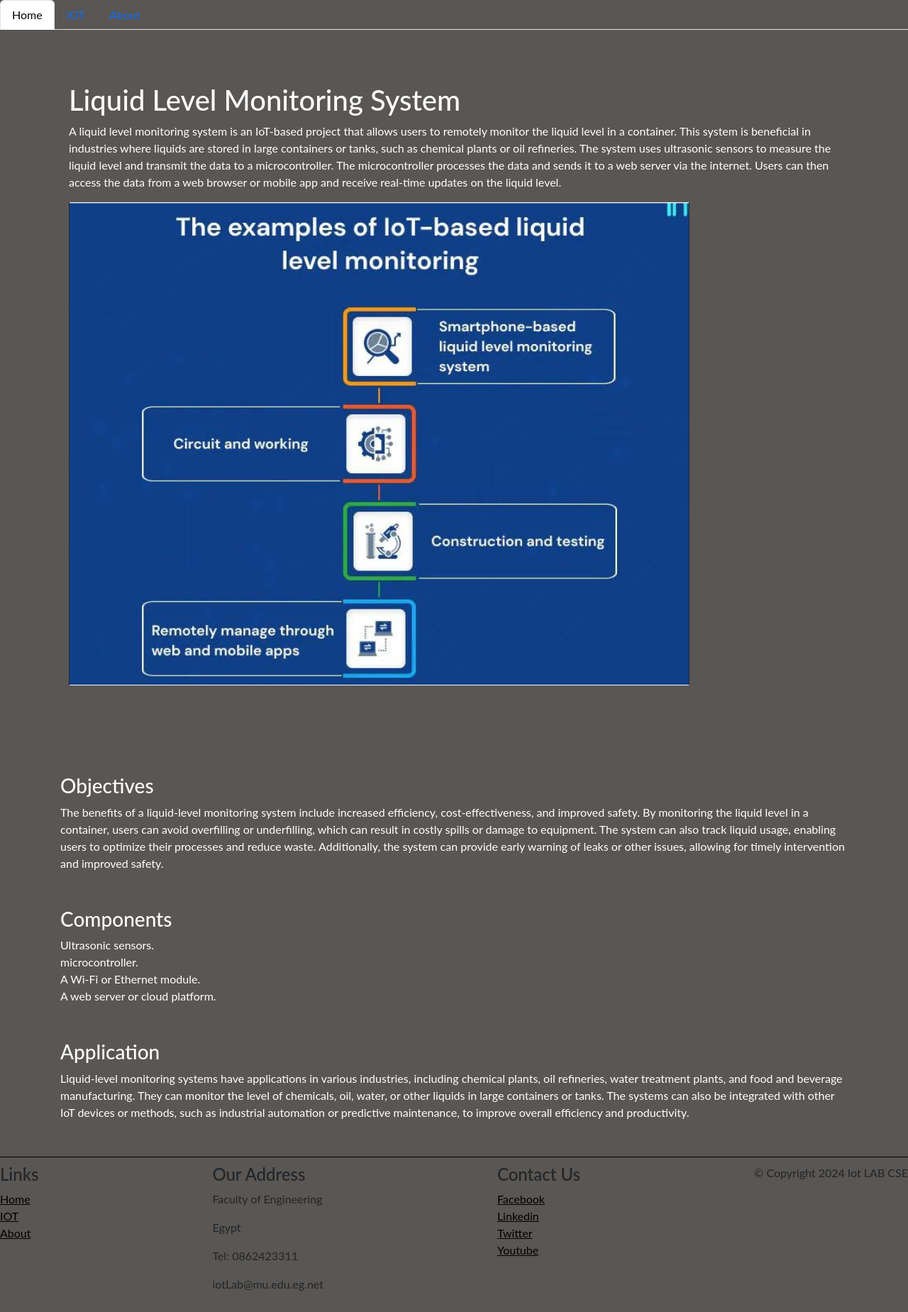
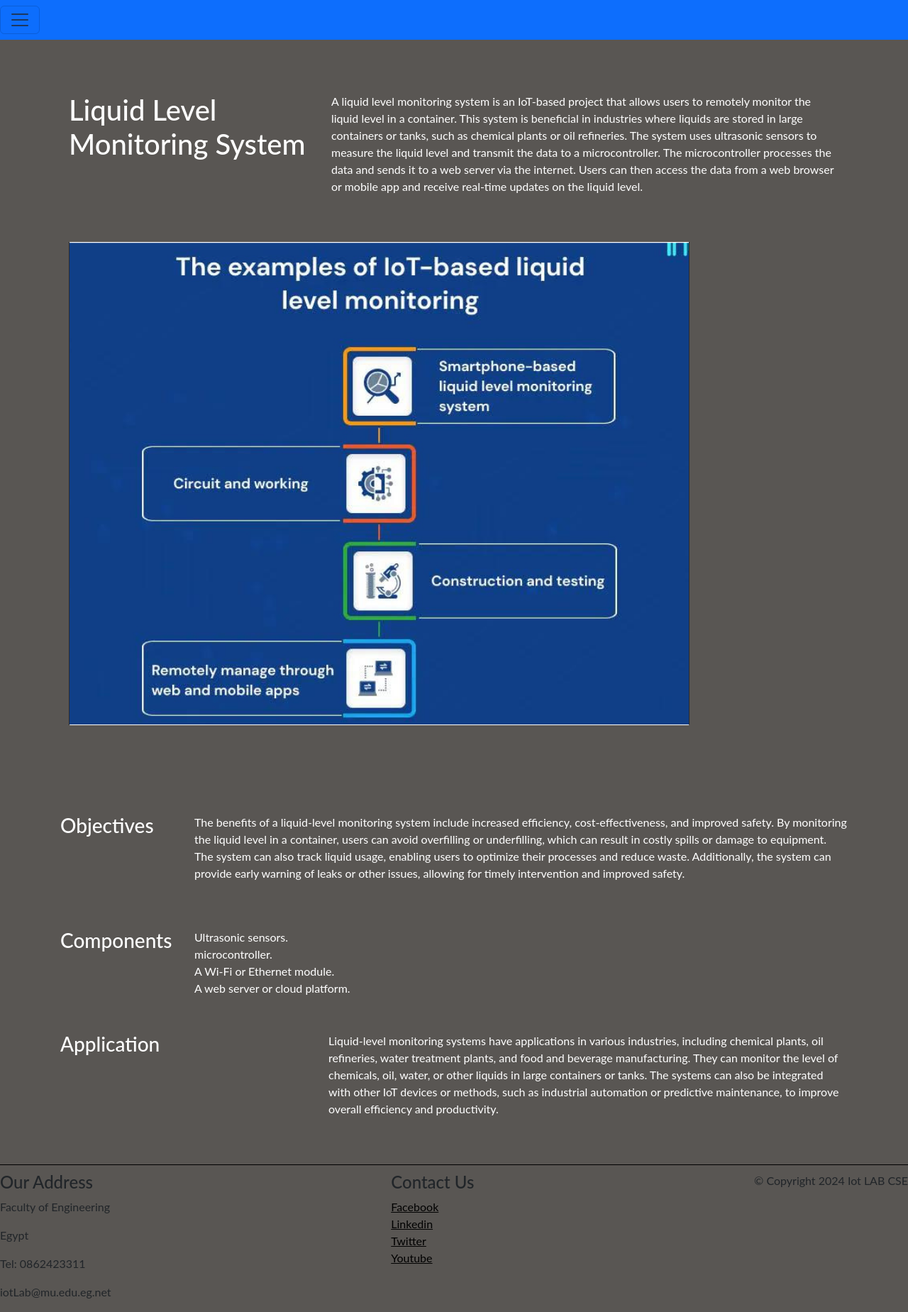
Before and after one commit to Mabona3/IOT, a website: page index.html in a window 1280 px wide. Shown: the whole page at 71% size. Drawn offline with nearby package versions, Linux system fonts and the light colour scheme; files whose address does not match are found by name.

Commit message:
Section Work

```diff
--- a/index.html
+++ b/index.html
@@ -14,23 +14,26 @@
         <title>Liquid Monitoring</title>
     </head>
     <body>
-        <ul class="nav nav-tabs">
-            <li class="nav-item">
-                <a class="nav-link active" href="#">Home</a>
-            </li>
-            <li class="nav-item">
-                <a class="nav-link" href="./IOT.html">IOT</a>
-            </li>
-            <li class="nav-item">
-                <a class="nav-link" href="./about.html">About</a>
-            </li>
+        <!-- NavBar Section -->
+        <nav class="navbar navbar-inverse navbar-toggleable-sm bg-primary">
+                <button class="navbar-toggler" type="button" data-toggle="collapse" data-target="#Navbar">
+                    <span class="navbar-toggler-icon"></span>
+                </button>
+                <div class="collapse navbar-collapse" id="Navbar">
+                    <ul class="navbar-nav">
+                        <li class="nav-item active"><a class="nav-link" href="#">Home</a></li>
+                        <li class="nav-item"><a class="nav-link" href="./process.html">Processes</a></li>
+                        <li class="nav-item"><a class="nav-link" href="./about.html">About</a></li>
                     </ul>
+                </div>
+        </nav>
         <!-- Header Section -->
         <div class="container">
             <header class="text-white">
                 <div class="container-md">
-                    <h1 class="header_h1">Liquid Level Monitoring System</h1>
-                    <p class="header_intro">
+                    <div class="section row justify-content-center">
+                    <h1 class="header_h1 col-md-4">Liquid Level Monitoring System</h1>
+                    <p class="header_intro col-md-8">
                     A liquid level monitoring system is an IoT-based project that allows
                     users to remotely monitor the liquid level in a container.
                     This system is beneficial in industries where liquids are stored in
@@ -41,14 +44,14 @@
                     sends it to a web server via the internet.
                     Users can then access the data from a web browser or
                     mobile app and receive real-time updates on the liquid level.
-                    </p>
-                    <img src="./images/image.png" alt="image">
+                    </p></div>
+                    <img src="./images/image.png" alt="image" class="img-fluid">
                 </div>
             </header>
             <section>
-                <div class="section">
-                    <h3>Objectives</h3>
-                    <p>
+                <div class="section row">
+                    <h3 class="col-sm-4 col-lg-2">Objectives</h3>
+                    <p class="col-sm-8 col-lg-10">
                     The benefits of a liquid-level monitoring system include
                     increased efficiency, cost-effectiveness, and improved
                     safety.
@@ -61,18 +64,18 @@
                     allowing for timely intervention and improved safety.
                     </p>
                 </div>
-                <div class="section">
-                    <h3>Components</h3>
-                    <ul>
+                <div class="section row">
+                    <h3 class="col-sm-4 col-lg-2">Components</h3>
+                    <ul class="col-sm-8">
                         <li>Ultrasonic sensors.</li>
                         <li> microcontroller.</li>
                         <li>A Wi-Fi or Ethernet module.</li>
                         <li>A web server or cloud platform.</li>
                     </ul>
                 </div>
-                <div class="section">
-                    <h3>Application</h3>
-                    <p>Liquid-level monitoring systems have applications in
+                <div class="section row">
+                    <h3 class="col-sm-4">Application</h3>
+                    <p class="col-sm-8">Liquid-level monitoring systems have applications in
                     various industries, including chemical plants, oil
                     refineries, water treatment plants, and food and
                     beverage manufacturing.
@@ -88,21 +91,13 @@
         </div>
         <footer>
             <div>
-                <h4>Links</h4>
-                <ul>
-                    <li><a href="./index.html">Home<a></li>
-                    <li><a href="./IOT.html">IOT<a></li>
-                    <li><a href="#">About<a></li>
-                </ul>
-            </div>
-            <div>
                 <h4>Our Address</h4>
                 <p>Faculty of Engineering</p>
                 <p>Egypt</p>
                 <p>Tel: 0862423311</p>
                 <p>iotLab@mu.edu.eg.net</p>
             </div>
-            <div>
+            <div class="contact-us">
                 <h4>Contact Us</h4>
                 <ul>
                     <li><a href="https://www.facebook.com">Facebook</a></li>
@@ -111,6 +106,7 @@
                     <li><a href="https://www.youtube.com">Youtube</a></li>
                 </ul>
             </div>
+            </div>
             &copy; Copyright 2024 Iot LAB CSE
         </footer>
         <script src="node_modules/jquery/dist/jquery.min.js"></script>
--- a/style/style.css
+++ b/style/style.css
@@ -36,3 +36,9 @@ footer {
     margin-left: auto;
     margin-right: auto;
 }
+
+@media (max-width: 500px) {
+    .contact-us {
+        display: none;
+    }
+}
```
Also changed, not shown: about.html (+29 -15 lines), process.html (renamed from IOT.html, +13 -11 lines), style/about.css (+7 -0 lines). Lines whose indentation alone changed are shown as unchanged.
